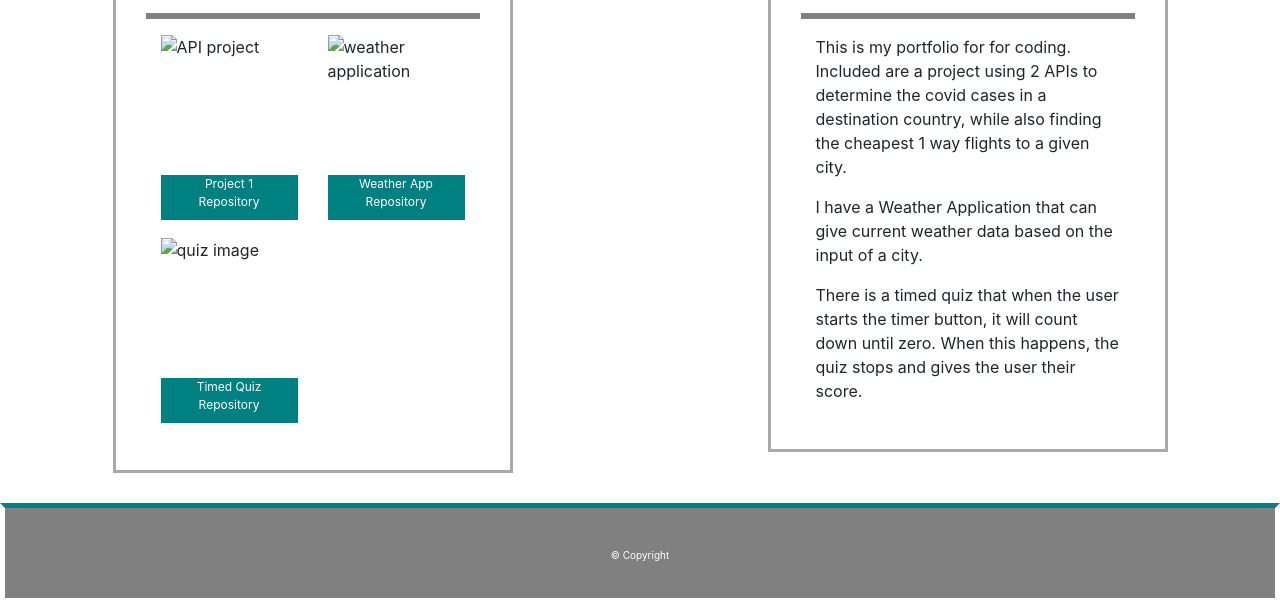
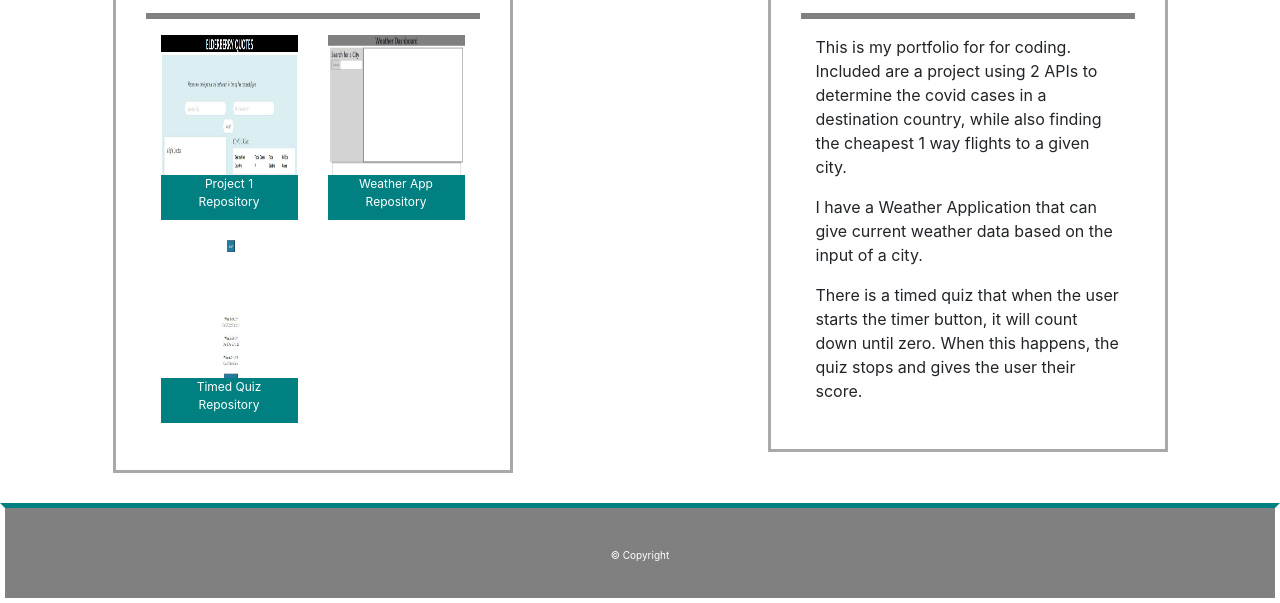
Before and after one commit to Glenlee1225/Glenlee1225.github.io, a plain HTML site: page portfolio.html in a window 1280 px wide. Shown: the part 259-862 px from the top of the page. Drawn offline with nearby package versions, Linux system fonts and the light colour scheme; files that its build step writes are made by us from their sources.

Commit message:
editing the cleaned page

```diff
--- a/portfolio.html
+++ b/portfolio.html
@@ -2,7 +2,7 @@
 <html lang="en">
 <head>
     <meta charset="UTF-8">
-    <link rel="stylesheet" href="style.css">
+    <link rel="stylesheet" href="assets/style.css">
     <link rel="stylesheet" href="https://stackpath.bootstrapcdn.com/bootstrap/4.5.0/css/bootstrap.min.css" integrity="sha384-9aIt2nRpC12Uk9gS9baDl411NQApFmC26EwAOH8WgZl5MYYxFfc+NcPb1dKGj7Sk" crossorigin="anonymous">
     <meta name="viewport" content="width=device-width, initial-scale=1.0">
     <title>Portfolio Page</title>
@@ -46,7 +46,7 @@
               <div class="row">
                 <div class="col-6">
                 <div class="image">
-                  <img src="Project 1.JPG" alt="API project">
+                  <img src="assets/Project 1.JPG" alt="API project">
                   <div class="text-block">
                     <a class="text-white" href="https://shookster.github.io/project-1/" target="_blank">Project 1</a>
                     <a class="text-white" href="https://github.com/shookster/project-1" target="_blank">Repository</a>
@@ -55,7 +55,7 @@
                 </div>
                 <div class="col-6">
                 <div class="image">
-                  <img src="Weather.JPG" alt="weather application">
+                  <img src="assets/Weather.JPG" alt="weather application">
                   <div class="text-block">
                     <a class="text-white" href="https://glenlee1225.github.io/hw6/" target="_blank">Weather App</a>
                     <a class="text-white" href="https://github.com/Glenlee1225/hw6" target="_blank">Repository</a>
@@ -66,7 +66,7 @@
               <div class="row">
                 <div class="col-6">
                 <div class="image">
-                  <img src="Quiz.JPG" alt="quiz image">
+                  <img src="assets/Quiz.JPG" alt="quiz image">
                   <div class="text-block">
                     <a class="text-white" href="https://glenlee1225.github.io/hw4/" target="_blank">Timed Quiz</a>
                     <a class="text-white" href="https://github.com/Glenlee1225/hw4" target="_blank">Repository</a>
```
Also changed, not shown: contact.html (+1 -1 lines), index.html (+1 -1 lines).
